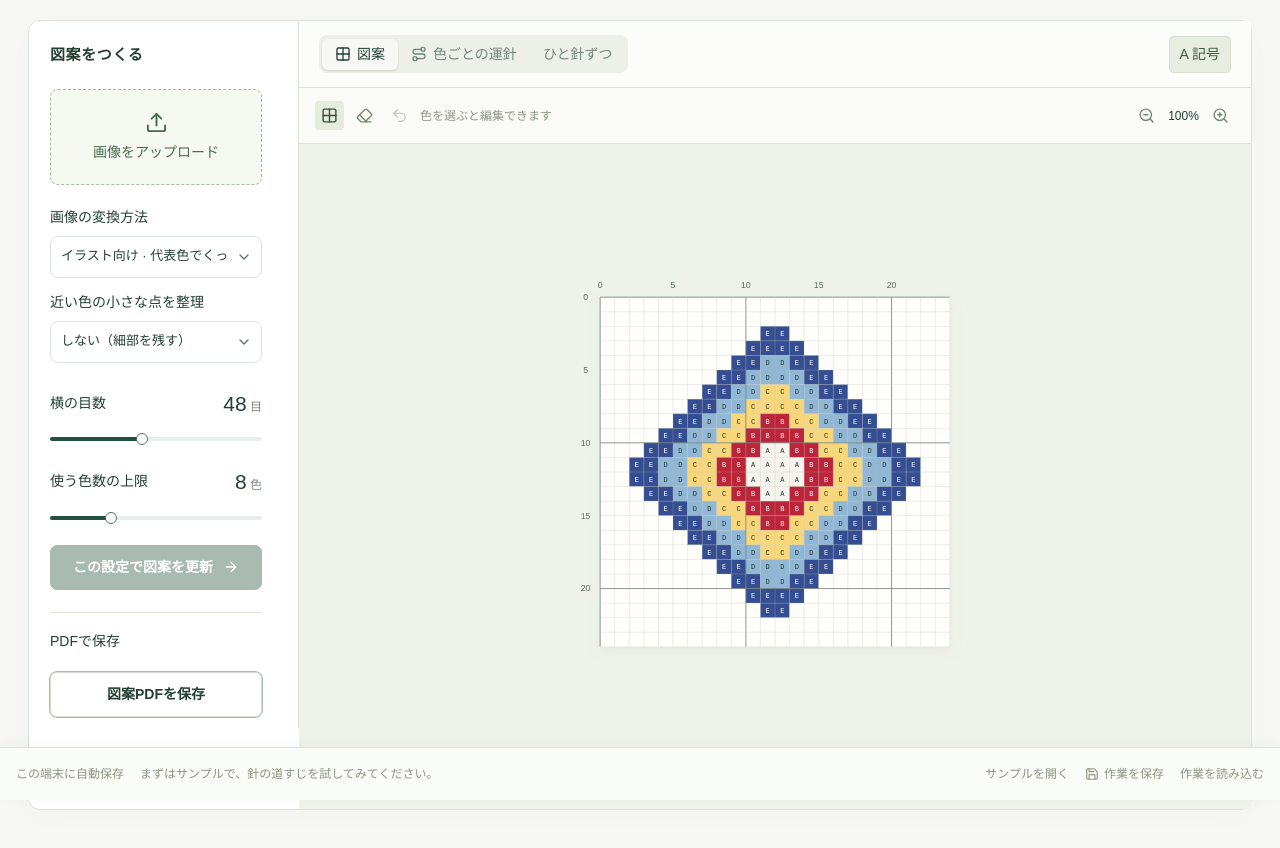
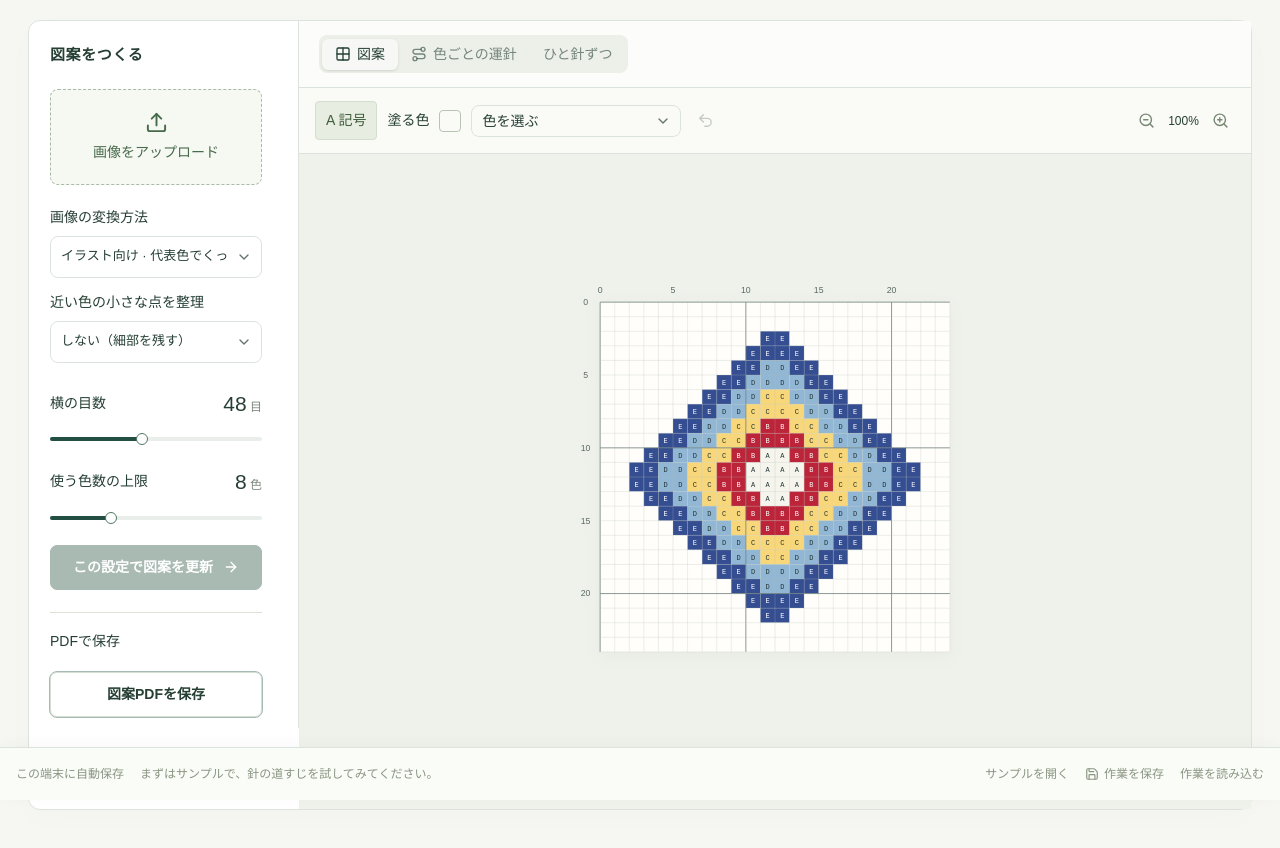
Before and after one commit to yoshiko-pg/stitch, a React (Vite) app: page / in a window 1280 px wide. Both pictures are taken after a click on the tab "図案". Shown: the top 848 px of the page. Built offline with nearby package versions, Linux system fonts and the light colour scheme.

Commit message:
Move symbol toggle into editing bar and add thread color picker

```diff
--- a/app/globals.css
+++ b/app/globals.css
@@ -1538,3 +1538,49 @@ footer button {
   border-top: 0;
   border-bottom: 1px solid #dce3dc;
 }
+
+.canvas-actions {
+  flex-wrap: wrap;
+  gap: 12px;
+}
+.edit-tools {
+  flex-wrap: wrap;
+  min-width: 0;
+  gap: 10px;
+}
+.paint-color-label {
+  font-size: 14px;
+  white-space: nowrap;
+}
+.edit-tools .paint-swatch {
+  display: block;
+  width: 22px;
+  height: 22px;
+  border-radius: 4px;
+  border: 1px solid #b8c4b2;
+  flex-shrink: 0;
+}
+.paint-color-select {
+  width: 210px;
+  max-width: 100%;
+  min-width: 0;
+}
+.canvas-actions .symbol-toggle {
+  padding: 8px 10px;
+  border: 1px solid #d4ddce;
+}
+.canvas-actions .symbol-toggle.on {
+  background: #e8ede1;
+  color: #3f5c3c;
+}
+.canvas-actions .zoom-tools {
+  margin-left: auto;
+}
+@media (max-width: 650px) {
+  .edit-tools {
+    gap: 8px;
+  }
+  .paint-color-select {
+    width: 170px;
+  }
+}
--- a/app/page.tsx
+++ b/app/page.tsx
@@ -20,7 +20,6 @@ import {
   ZoomIn,
   ZoomOut,
   Undo2,
-  Eraser,
   Save,
 } from 'lucide-react';
 import { Slider } from '@/components/ui/slider';
@@ -768,15 +767,6 @@ export default function Home() {
                 <TabsTrigger value="step">ひと針ずつ</TabsTrigger>
               </TabsList>
             </Tabs>
-            {view !== 'guide' && (
-              <button
-                className={'symbol-toggle ' + (showSymbols ? 'on' : '')}
-                aria-pressed={showSymbols}
-                onClick={() => setShowSymbols(!showSymbols)}
-              >
-                A 記号
-              </button>
-            )}
           </div>
           {view === 'guide' ? (
             <RouteOverview pattern={pattern} />
@@ -785,22 +775,46 @@ export default function Home() {
               <div className="canvas-actions">
                 <div className="edit-tools">
                   <button
-                    aria-label="選択を解除"
-                    className={paint === undefined ? 'active' : ''}
-                    onClick={() => setPaint(undefined)}
+                    className={'symbol-toggle ' + (showSymbols ? 'on' : '')}
+                    aria-pressed={showSymbols}
+                    onClick={() => setShowSymbols(!showSymbols)}
                   >
-                    <Grid2X2 size={17} />
+                    A 記号
                   </button>
-                  <button
-                    aria-label="消しゴム"
-                    className={paint === null ? 'active' : ''}
-                    onClick={() => {
-                      setPaint(null);
+                  <label className="paint-color-label" htmlFor="paint-color">
+                    塗る色
+                  </label>
+                  <span
+                    className="paint-swatch"
+                    aria-hidden="true"
+                    style={{
+                      background:
+                        threads.find((t) => t.id === paint)?.hex ||
+                        'transparent',
+                    }}
+                  />
+                  <NativeSelect
+                    id="paint-color"
+                    className="paint-color-select"
+                    value={paint || ''}
+                    onChange={(e) => {
+                      setPaint(e.target.value || undefined);
                       setView('pattern');
                     }}
                   >
-                    <Eraser size={17} />
-                  </button>
+                    <NativeSelectOption value="">色を選ぶ</NativeSelectOption>
+                    {[
+                      ...palette,
+                      ...threads.filter((t) => !palette.includes(t)),
+                    ].map((t) => (
+                      <NativeSelectOption key={t.id} value={t.id}>
+                        {palette.includes(t)
+                          ? symbols[palette.indexOf(t)] + ' · '
+                          : ''}
+                        DMC {t.id} · {t.name}
+                      </NativeSelectOption>
+                    ))}
+                  </NativeSelect>
                   <button
                     aria-label="一つ戻す"
                     disabled={!history.length}
@@ -812,13 +826,6 @@ export default function Home() {
                   >
                     <Undo2 size={17} />
                   </button>
-                  <span>
-                    {paint === null
-                      ? 'ドラッグで消す'
-                      : paint
-                        ? 'DMC ' + paint + ' でドラッグして塗る'
-                        : '色を選ぶと編集できます'}
-                  </span>
                 </div>
                 <div className="zoom-tools">
                   <button
```
